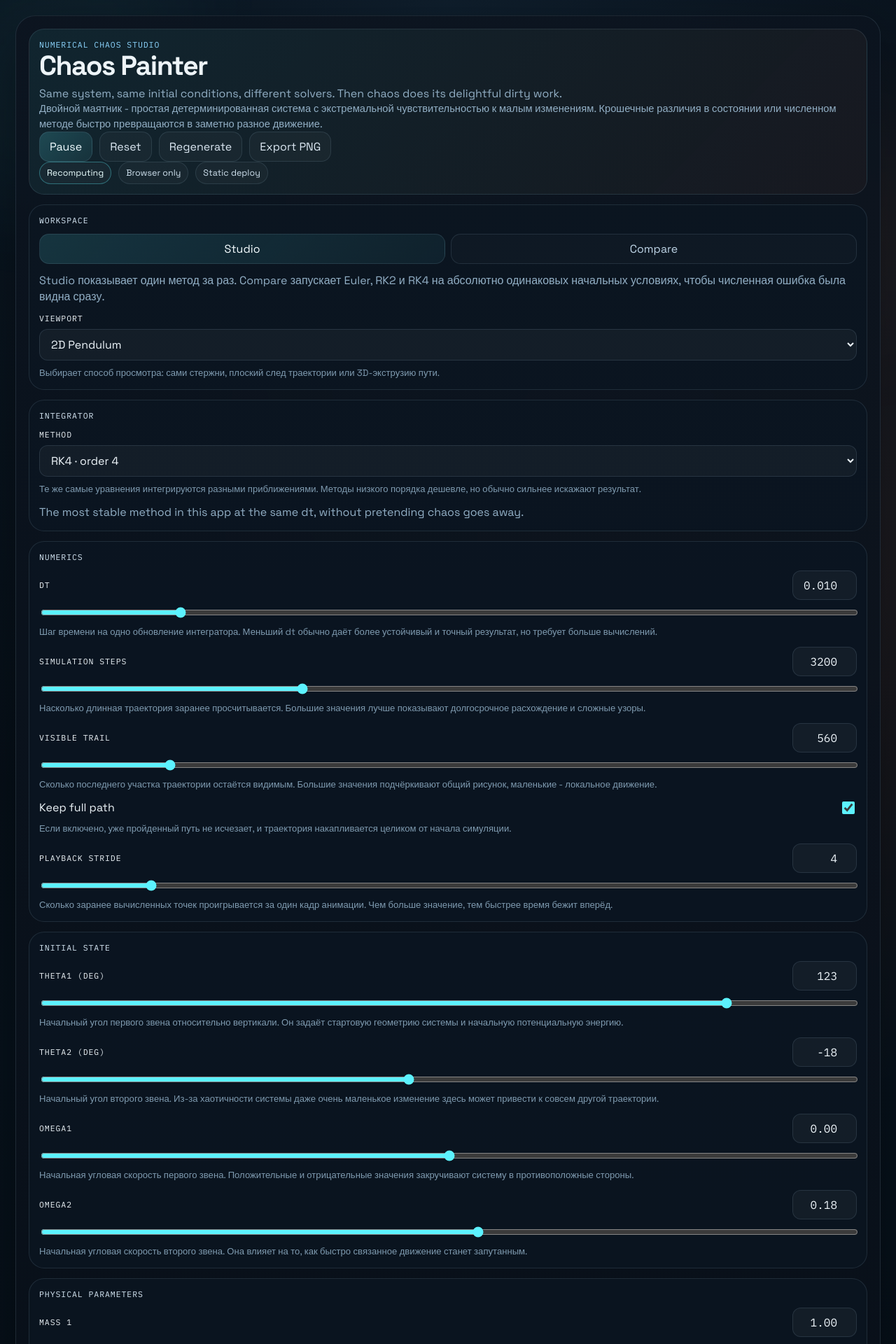
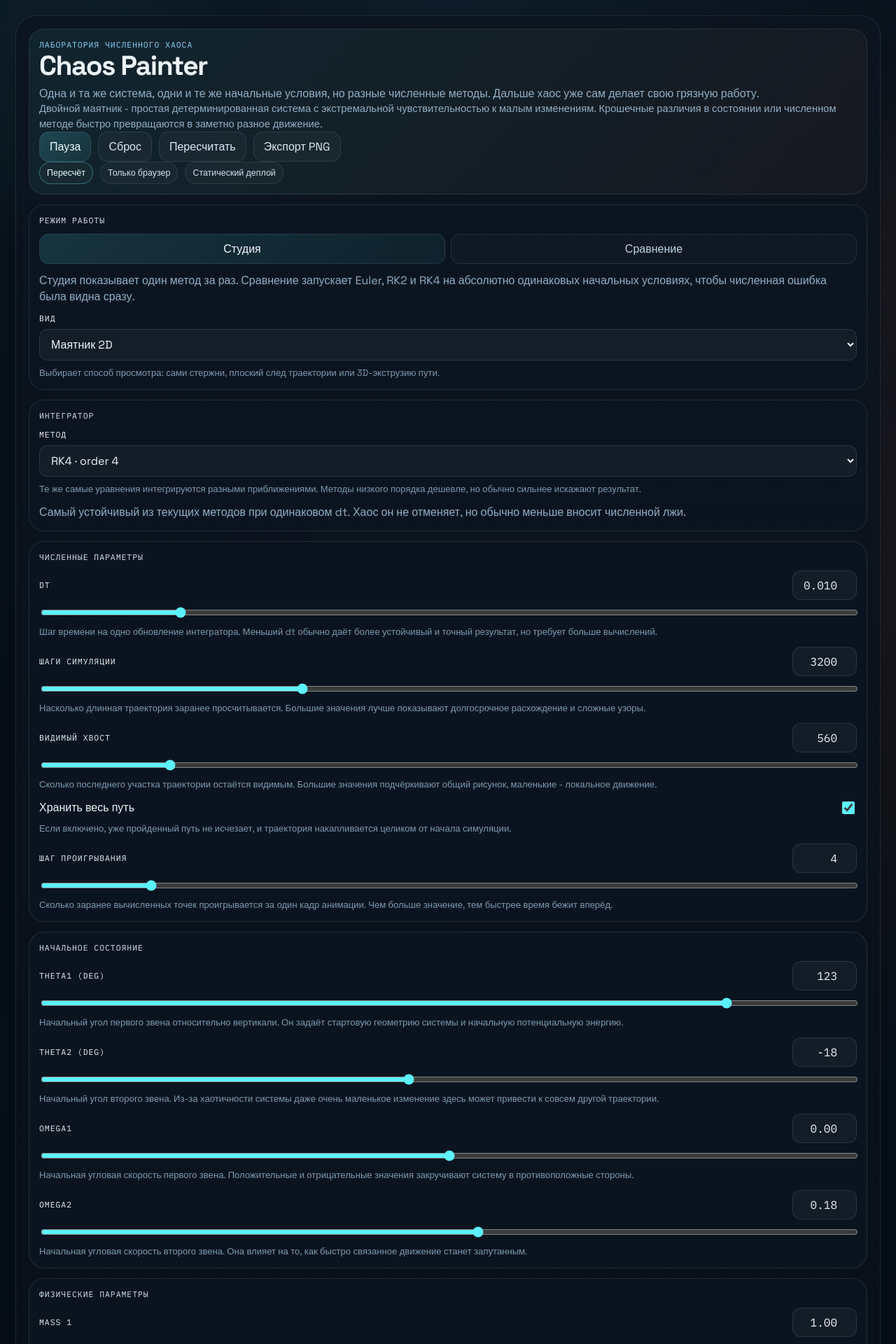
Before and after one commit to AnnaHrunova/chaos-painter, a React (Vite) app: page / in a window 1280 px wide. Shown: the top 1920 px of the page at 70% size. Built offline with nearby package versions, Linux system fonts and the light colour scheme.

Commit message:
Translate remaining UI descriptions to Russian

```diff
--- a/src/app/model.ts
+++ b/src/app/model.ts
@@ -62,37 +62,37 @@ export const defaultSettings: StudioSettings = {
 };
 
 export const workspaceModeOptions = [
-  { value: 'studio', label: 'Studio' },
-  { value: 'comparison', label: 'Compare' },
+  { value: 'studio', label: 'Студия' },
+  { value: 'comparison', label: 'Сравнение' },
 ] as const;
 
 export const visualModeOptions = [
-  { value: 'pendulum2d', label: '2D Pendulum' },
-  { value: 'trail2d', label: '2D Trail' },
-  { value: 'trail3d', label: '3D Trail' },
-  { value: 'chaosArt', label: 'Chaos Art' },
+  { value: 'pendulum2d', label: 'Маятник 2D' },
+  { value: 'trail2d', label: 'След 2D' },
+  { value: 'trail3d', label: 'След 3D' },
+  { value: 'chaosArt', label: 'Хаос-арт' },
 ] as const;
 
 export const colorModeOptions = [
-  { value: 'time', label: 'Color by time' },
-  { value: 'speed', label: 'Color by speed' },
-  { value: 'energyDrift', label: 'Color by energy drift' },
-  { value: 'angularVelocity', label: 'Color by angular velocity' },
+  { value: 'time', label: 'Цвет по времени' },
+  { value: 'speed', label: 'Цвет по скорости' },
+  { value: 'energyDrift', label: 'Цвет по дрейфу энергии' },
+  { value: 'angularVelocity', label: 'Цвет по угловой скорости' },
 ] as const;
 
 export const renderModeOptions = [
-  { value: 'scientific', label: 'Scientific trail' },
-  { value: 'density', label: 'Density map' },
-  { value: 'phasePortrait', label: 'Phase portrait' },
-  { value: 'methodDelta', label: 'Method delta view' },
-  { value: 'energyDrift', label: 'Energy drift view' },
-  { value: 'neon', label: 'Neon long-exposure' },
+  { value: 'scientific', label: 'Научный след' },
+  { value: 'density', label: 'Карта плотности' },
+  { value: 'phasePortrait', label: 'Фазовый портрет' },
+  { value: 'methodDelta', label: 'Расхождение метода' },
+  { value: 'energyDrift', label: 'Дрейф энергии' },
+  { value: 'neon', label: 'Неон / длинная экспозиция' },
 ] as const;
 
 export const zAxisModeOptions = [
-  { value: 'time', label: 'Z = time' },
-  { value: 'speed', label: 'Z = speed' },
-  { value: 'energyDrift', label: 'Z = energy drift' },
+  { value: 'time', label: 'Z = время' },
+  { value: 'speed', label: 'Z = скорость' },
+  { value: 'energyDrift', label: 'Z = дрейф энергии' },
 ] as const;
 
 export function toInitialState(settings: StudioSettings): PendulumState {
--- a/src/app/presets.ts
+++ b/src/app/presets.ts
@@ -11,7 +11,8 @@ export const presets: StudioPreset[] = [
   {
     id: 'balanced-split',
     name: 'Balanced Split',
-    description: 'A clean default where RK4 stays elegant and Euler starts to fray.',
+    description:
+      'Сбалансированный сценарий по умолчанию, где RK4 ещё держится чисто, а Euler уже начинает разваливаться.',
     patch: {
       workspaceMode: 'comparison',
       visualMode: 'trail2d',
@@ -30,7 +31,8 @@ export const presets: StudioPreset[] = [
   {
     id: 'energy-leak',
     name: 'Energy Leak',
-    description: 'An intentionally rude setup where coarse Euler injects visible numerical nonsense.',
+    description:
+      'Нарочито жёсткий сценарий, где крупный Euler начинает явно подмешивать численную ерунду в энергетику системы.',
     patch: {
       workspaceMode: 'comparison',
       visualMode: 'trail2d',
@@ -50,7 +52,8 @@ export const presets: StudioPreset[] = [
   {
     id: 'ribbon-bloom',
     name: 'Ribbon Bloom',
-    description: 'Long trails and slow drift tuned for 2D chaos-art output.',
+    description:
+      'Длинные хвосты и медленный дрейф, настроенные под насыщенный 2D chaos-art рендер.',
     patch: {
       workspaceMode: 'studio',
       visualMode: 'chaosArt',
@@ -71,7 +74,8 @@ export const presets: StudioPreset[] = [
   {
     id: 'nebula-tube',
     name: 'Nebula Tube',
-    description: 'A 3D extrusion preset that turns time into depth and the trail into sculpture.',
+    description:
+      '3D-пресет, в котором время превращается в глубину, а траектория становится почти скульптурной.',
     patch: {
       workspaceMode: 'studio',
       visualMode: 'trail3d',
--- a/src/components/ComparisonView.tsx
+++ b/src/components/ComparisonView.tsx
@@ -18,7 +18,7 @@ export function ComparisonView({
   if (trajectories.length === 0) {
     return (
       <div className="empty-state">
-        <p>Running all integrators for side-by-side comparison...</p>
+        <p>Считаю все интеграторы для бокового сравнения...</p>
       </div>
     );
   }
@@ -47,12 +47,12 @@ export function ComparisonView({
               referenceTrajectory={rk4Reference}
               showPendulum
               label={trajectory.methodLabel}
-              subtitle={`dt = ${trajectory.dt.toFixed(3)}, order ${integrator.order}`}
+              subtitle={`dt = ${trajectory.dt.toFixed(3)}, порядок ${integrator.order}`}
             />
             <div className="comparison-meta">
               <span>{trajectory.samples[frameIndex]?.time.toFixed(2)} s</span>
               <span>
-                max drift {formatPercent(trajectory.summary.maxEnergyDriftRatio)}
+                макс. дрейф {formatPercent(trajectory.summary.maxEnergyDriftRatio)}
               </span>
             </div>
             <p className="comparison-description">{integrator.description}</p>
--- a/src/components/ControlsPanel.tsx
+++ b/src/components/ControlsPanel.tsx
@@ -42,11 +42,11 @@ export function ControlsPanel({
   return (
     <aside className="controls-panel">
       <section className="panel-section panel-section-hero">
-        <div className="panel-kicker">Numerical Chaos Studio</div>
+        <div className="panel-kicker">Лаборатория численного хаоса</div>
         <h1>Chaos Painter</h1>
         <p>
-          Same system, same initial conditions, different solvers. Then chaos
-          does its delightful dirty work.
+          Одна и та же система, одни и те же начальные условия, но разные
+          численные методы. Дальше хаос уже сам делает свою грязную работу.
         </p>
         <p className="hero-note">
           Двойной маятник - простая детерминированная система с экстремальной
@@ -55,41 +55,41 @@ export function ControlsPanel({
         </p>
         <div className="playback-row">
           <button className="primary-button" onClick={onTogglePlay} type="button">
-            {isPlaying ? 'Pause' : 'Play'}
+            {isPlaying ? 'Пауза' : 'Старт'}
           </button>
           <button className="ghost-button" onClick={onReset} type="button">
-            Reset
+            Сброс
           </button>
           <button className="ghost-button" onClick={onRegenerate} type="button">
-            Regenerate
+            Пересчитать
           </button>
           <button className="ghost-button" onClick={onExport} type="button">
-            Export PNG
+            Экспорт PNG
           </button>
         </div>
         <div className="status-row">
           <span className={`status-pill ${isPending ? 'status-pill-live' : ''}`}>
-            {isPending ? 'Recomputing' : 'Ready'}
+            {isPending ? 'Пересчёт' : 'Готово'}
           </span>
-          <span className="status-pill">Browser only</span>
-          <span className="status-pill">Static deploy</span>
+          <span className="status-pill">Только браузер</span>
+          <span className="status-pill">Статический деплой</span>
         </div>
       </section>
 
-      <Section title="Workspace">
+      <Section title="Режим работы">
         <Segmented
           value={settings.workspaceMode}
           onChange={(value) => onChange({ workspaceMode: value as StudioSettings['workspaceMode'] })}
           options={workspaceModeOptions}
         />
         <p className="field-note">
-          Studio показывает один метод за раз. Compare запускает Euler, RK2 и
+          Студия показывает один метод за раз. Сравнение запускает Euler, RK2 и
           RK4 на абсолютно одинаковых начальных условиях, чтобы численная
           ошибка была видна сразу.
         </p>
         {settings.workspaceMode === 'studio' ? (
           <SelectField
-            label="Viewport"
+            label="Вид"
             value={settings.visualMode}
             options={visualModeOptions}
             description="Выбирает способ просмотра: сами стержни, плоский след траектории или 3D-экструзию пути."
@@ -97,15 +97,15 @@ export function ControlsPanel({
           />
         ) : (
           <p className="field-note">
-            Compare показывает Euler, Midpoint, Heun, RK3 и RK4 бок о бок на
+            Сравнение показывает Euler, Midpoint, Heun, RK3 и RK4 бок о бок на
             одних и тех же начальных условиях.
           </p>
         )}
       </Section>
 
-      <Section title="Integrator">
+      <Section title="Интегратор">
         <SelectField
-          label="Method"
+          label="Метод"
           value={settings.methodId}
           options={integrators.map((integrator) => ({
             value: integrator.id,
@@ -117,12 +117,12 @@ export function ControlsPanel({
         />
         <p className="field-note">
           {settings.workspaceMode === 'comparison'
-            ? 'В режиме Comparison всегда одновременно считаются Euler, RK2 и RK4 на одном и том же наборе параметров.'
+            ? 'В режиме сравнения одновременно считаются Euler, Midpoint, Heun, RK3 и RK4 на одном и том же наборе параметров.'
             : currentIntegrator?.description}
         </p>
       </Section>
 
-      <Section title="Numerics">
+      <Section title="Численные параметры">
         <RangeField
           label="dt"
           min={0.002}
@@ -134,7 +134,7 @@ export function ControlsPanel({
           onChange={(value) => onChange({ dt: value })}
         />
         <RangeField
-          label="Simulation steps"
+          label="Шаги симуляции"
           min={500}
           max={9000}
           step={100}
@@ -144,7 +144,7 @@ export function ControlsPanel({
           onChange={(value) => onChange({ steps: Math.round(value) })}
         />
         <RangeField
-          label="Visible trail"
+          label="Видимый хвост"
           min={80}
           max={3200}
           step={20}
@@ -154,13 +154,13 @@ export function ControlsPanel({
           onChange={(value) => onChange({ trailWindow: Math.round(value) })}
         />
         <ToggleField
-          label="Keep full path"
+          label="Хранить весь путь"
           checked={settings.keepFullPath}
           description="Если включено, уже пройденный путь не исчезает, и траектория накапливается целиком от начала симуляции."
           onChange={(checked) => onChange({ keepFullPath: checked })}
         />
         <RangeField
-          label="Playback stride"
+          label="Шаг проигрывания"
           min={1}
           max={24}
           step={1}
@@ -171,7 +171,7 @@ export function ControlsPanel({
         />
       </Section>
 
-      <Section title="Initial State">
+      <Section title="Начальное состояние">
         <RangeField
           label="theta1 (deg)"
           min={-179}
@@ -214,7 +214,7 @@ export function ControlsPanel({
         />
       </Section>
 
-      <Section title="Physical Parameters">
+      <Section title="Физические параметры">
         <RangeField
           label="mass 1"
           min={0.2}
@@ -267,10 +267,10 @@ export function ControlsPanel({
         />
       </Section>
 
-      <Section title="Visual Mapping">
+      <Section title="Визуализация">
         {settings.visualMode !== 'trail3d' ? (
           <SelectField
-            label="Render mode"
+            label="Режим отрисовки"
             value={settings.renderMode}
             options={renderModeOptions}
             description="Меняет только способ визуализации уже рассчитанной траектории. Физика, интегратор и данные при этом не подменяются."
@@ -278,7 +278,7 @@ export function ControlsPanel({
           />
         ) : null}
         <SelectField
-          label="Color"
+          label="Цвет"
           value={settings.colorMode}
           options={colorModeOptions}
           description="Привязывает цвет следа ко времени, скорости, дрейфу энергии или угловой скорости, чтобы по-разному раскрывать структуру одной и той же траектории."
@@ -286,7 +286,7 @@ export function ControlsPanel({
         />
         {settings.visualMode === 'trail3d' ? (
           <SelectField
-            label="3D depth"
+            label="Глубина 3D"
             value={settings.zAxisMode}
             options={zAxisModeOptions}
             description="Определяет смысл глубины в 3D: прошедшее время, мгновенная скорость или численный дрейф энергии."
@@ -294,7 +294,7 @@ export function ControlsPanel({
           />
         ) : null}
         <RangeField
-          label="Line width"
+          label="Толщина линии"
           min={1}
           max={5}
           step={0.1}
@@ -305,12 +305,13 @@ export function ControlsPanel({
         />
       </Section>
 
-      <Section title="Presets">
+      <Section title="Пресеты">
         <p className="field-note">
-          Presets - это готовые наборы параметров для быстрого старта. Они могут
+          Пресеты - это готовые наборы параметров для быстрого старта. Они могут
           на секунду дольше считаться, потому что приложение заново просчитывает
-          всю траекторию, reference RK4, близкий seed и comparison-набор. Но
-          теперь это уезжает в background worker, так что UI не должен заметно фризить.
+          всю траекторию, референсный RK4, близкий стартовый seed и набор для
+          сравнения. Но теперь это уезжает в фоновый worker, так что
+          интерфейс не должен заметно фризить.
         </p>
         <div className="preset-grid">
           {presets.map((preset) => (
--- a/src/components/MetricsPanel.tsx
+++ b/src/components/MetricsPanel.tsx
@@ -42,26 +42,26 @@ export function MetricsPanel({
     return (
       <section className="metrics-grid">
         <MetricSummaryCard
-          title="RK4 Reference"
+          title="RK4 как референс"
           lines={[
-            `current time ${formatFixed(reference.samples[frameIndex]?.time ?? 0, 2)} s`,
-            `RK4 max drift ${formatPercent(reference.summary.maxEnergyDriftRatio)}`,
-            `Euler max drift ${formatPercent(
+            `текущее время ${formatFixed(reference.samples[frameIndex]?.time ?? 0, 2)} s`,
+            `макс. дрейф RK4 ${formatPercent(reference.summary.maxEnergyDriftRatio)}`,
+            `макс. дрейф Euler ${formatPercent(
               comparisonTrajectories.find((item) => item.methodId === 'euler')?.summary
                 .maxEnergyDriftRatio ?? 0,
             )}`,
           ]}
         />
         <MetricSummaryCard
-          title="Interpretation"
+          title="Как это читать"
           lines={[
-            'Same equations, same initial state, different truncation error.',
-            'When dt is coarse, low-order methods inject visible fake physics.',
-            'Chaos then magnifies those tiny numerical lies into big pattern changes.',
+            'Те же уравнения и те же начальные условия, но разная ошибка аппроксимации.',
+            'Если dt слишком крупный, методы низкого порядка начинают подмешивать заметную фальшивую физику.',
+            'Хаос затем раздувает эти маленькие численные ошибки в крупные различия траекторий.',
           ]}
         />
-        <ChartCard title="Energy Drift Over Time" series={energySeries} />
-        <ChartCard title="Divergence From RK4" series={divergenceSeries} />
+        <ChartCard title="Дрейф энергии во времени" series={energySeries} />
+        <ChartCard title="Расхождение относительно RK4" series={divergenceSeries} />
       </section>
     );
   }
@@ -76,28 +76,28 @@ export function MetricsPanel({
   return (
     <section className="metrics-grid">
       <MetricSummaryCard
-        title="Current Sample"
+        title="Текущий сэмпл"
         lines={[
-          `time ${formatFixed(sample.time, 2)} s`,
-          `speed ${formatFixed(sample.speed2, 3)}`,
-          `energy drift ${formatSigned(sample.energyDriftRatio * 100, 2)}%`,
+          `время ${formatFixed(sample.time, 2)} s`,
+          `скорость ${formatFixed(sample.speed2, 3)}`,
+          `дрейф энергии ${formatSigned(sample.energyDriftRatio * 100, 2)}%`,
         ]}
       />
       <MetricSummaryCard
-        title="Trajectory Summary"
+        title="Сводка траектории"
         lines={[
-          `${primaryTrajectory.methodLabel} at dt ${formatFixed(primaryTrajectory.dt, 3)}`,
-          `max drift ${formatPercent(primaryTrajectory.summary.maxEnergyDriftRatio)}`,
-          `energy span ${formatFixed(primaryTrajectory.summary.minEnergy, 3)} .. ${formatFixed(primaryTrajectory.summary.maxEnergy, 3)}`,
+          `${primaryTrajectory.methodLabel} при dt ${formatFixed(primaryTrajectory.dt, 3)}`,
+          `макс. дрейф ${formatPercent(primaryTrajectory.summary.maxEnergyDriftRatio)}`,
+          `диапазон энергии ${formatFixed(primaryTrajectory.summary.minEnergy, 3)} .. ${formatFixed(primaryTrajectory.summary.maxEnergy, 3)}`,
         ]}
       />
-      <ChartCard title="Energy Drift Over Time" series={energySeries} />
+      <ChartCard title="Дрейф энергии во времени" series={energySeries} />
       <ChartCard
-        title="Nearby Initial Condition Divergence"
+        title="Расхождение близких начальных условий"
         series={[
           {
             id: 'sensitivity',
-            label: '\u0394 theta2 = 0.05\u00b0',
+            label: '\u0394 theta2 = 0.05°',
             color: '#ff8b5a',
             points: sensitivitySeries,
           },
--- a/src/integrators/euler.ts
+++ b/src/integrators/euler.ts
@@ -7,6 +7,7 @@ export const eulerIntegrator: IntegratorDefinition = {
   label: 'Euler',
   shortLabel: 'Euler',
   order: 1,
-  description: 'Fast and blunt. Useful for exposing numerical drift and instability.',
+  description:
+    'Быстрый и грубый метод первого порядка. Хорошо показывает численный дрейф, нестабильность и артефакты при крупном dt.',
   step: (state, params, dt) => addScaledState(state, derivatives(state, params), dt),
 };
--- a/src/integrators/heun.ts
+++ b/src/integrators/heun.ts
@@ -8,7 +8,7 @@ export const heunIntegrator: IntegratorDefinition = {
   shortLabel: 'Heun',
   order: 2,
   description:
-    'Second-order predictor-corrector. Usually less sloppy than plain Euler, while still staying easy to reason about.',
+    'Предиктор-корректор второго порядка. Обычно заметно аккуратнее обычного Euler, но всё ещё простой и наглядный.',
   step: (state, params, dt) => {
     const k1 = derivatives(state, params);
     const predictor = addScaledState(state, k1, dt);
--- a/src/integrators/midpoint.ts
+++ b/src/integrators/midpoint.ts
@@ -7,7 +7,8 @@ export const midpointIntegrator: IntegratorDefinition = {
   label: 'RK2 / Midpoint',
   shortLabel: 'RK2',
   order: 2,
-  description: 'A cleaner second-order estimate that lands between speed and fidelity.',
+  description:
+    'Более аккуратный метод второго порядка. Часто даёт разумный компромисс между скоростью расчёта и точностью.',
   step: (state, params, dt) => {
     const k1 = derivatives(state, params);
     const midpointState = addScaledState(state, k1, dt * 0.5);
--- a/src/integrators/rk3.ts
+++ b/src/integrators/rk3.ts
@@ -8,7 +8,7 @@ export const rk3Integrator: IntegratorDefinition = {
   shortLabel: 'RK3',
   order: 3,
   description:
-    'A third-order Runge-Kutta method that often lands in a useful middle ground between RK2 and RK4.',
+    'Метод Рунге-Кутты третьего порядка. Часто даёт полезную середину между RK2 и RK4 по цене и качеству.',
   step: (state, params, dt) => {
     const k1 = derivatives(state, params);
     const k2 = derivatives(addScaledState(state, k1, dt * 0.5), params);
--- a/src/integrators/rk4.ts
+++ b/src/integrators/rk4.ts
@@ -7,7 +7,8 @@ export const rk4Integrator: IntegratorDefinition = {
   label: 'RK4',
   shortLabel: 'RK4',
   order: 4,
-  description: 'The most stable method in this app at the same dt, without pretending chaos goes away.',
+  description:
+    'Самый устойчивый из текущих методов при одинаковом dt. Хаос он не отменяет, но обычно меньше вносит численной лжи.',
   step: (state, params, dt) => {
     const k1 = derivatives(state, params);
     const k2 = derivatives(addScaledState(state, k1, dt * 0.5), params);
```
Also changed, not shown: src/App.tsx (+11 -10 lines), src/render/canvas2d.ts (+14 -14 lines).
